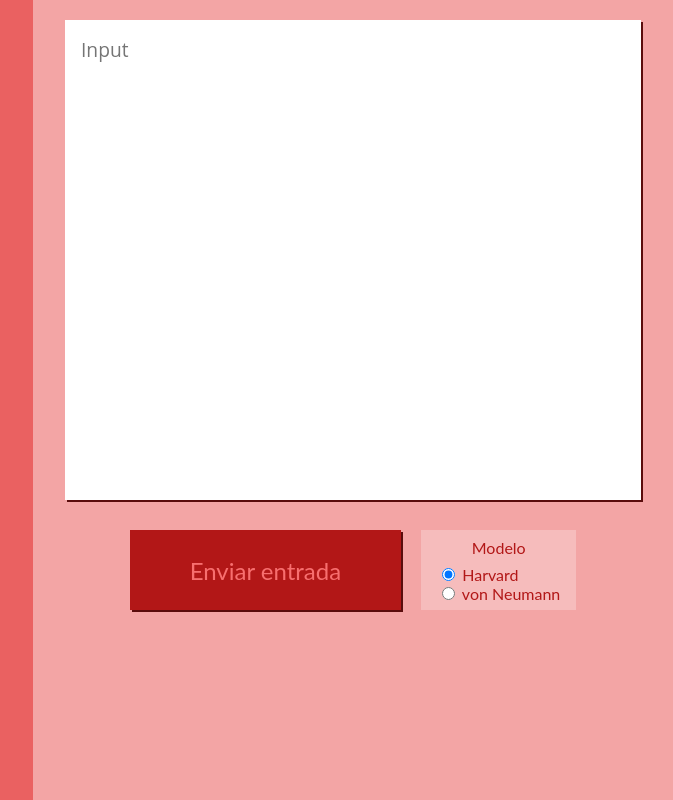
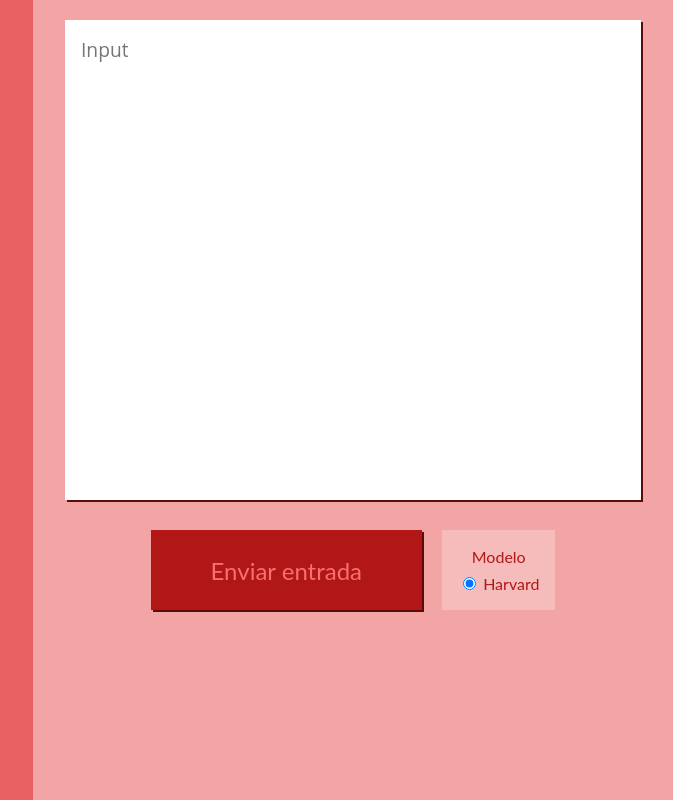
Before and after one commit to pedrohcavalcante/pedrohcavalcante.github.io, a plain HTML site: page index.html in a window 1280 px wide. Shown: the whole page, without its empty margins (607-1280 px from the left). Drawn offline with Linux system fonts and the light colour scheme.

Commit message:
remoção do von newmaan

```diff
--- a/index.html
+++ b/index.html
@@ -31,7 +31,7 @@
 							<form>
 					  			<input type="radio" id="harvard" name="model" checked="true"> Harvard
 					 	 		<br>
-								<input type="radio" id="neumann" name="model"> von Neumann
+								<!-- <input type="radio" id="neumann" name="model"> von Neumann -->
 							</form>
 						</div>
 					</div>
```
